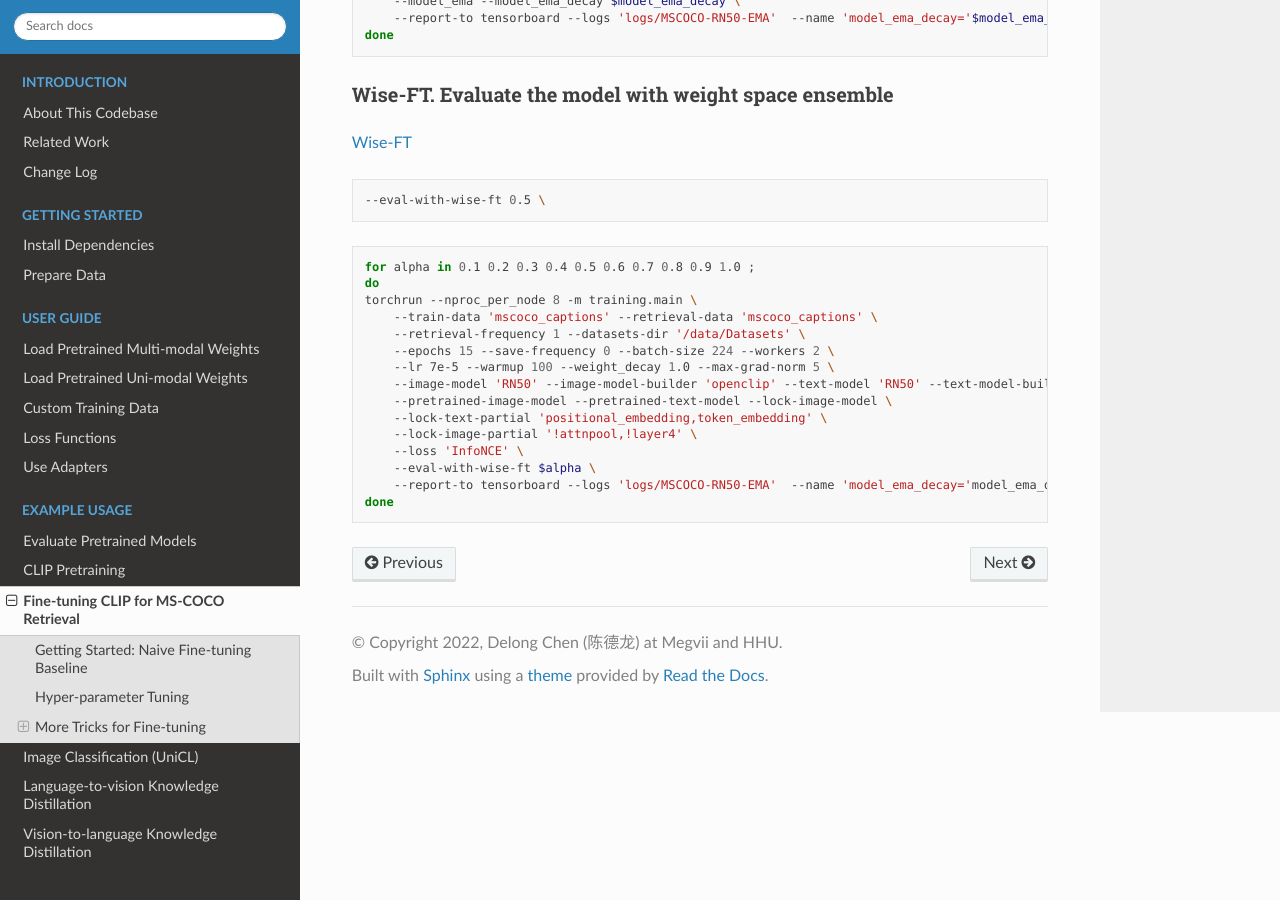
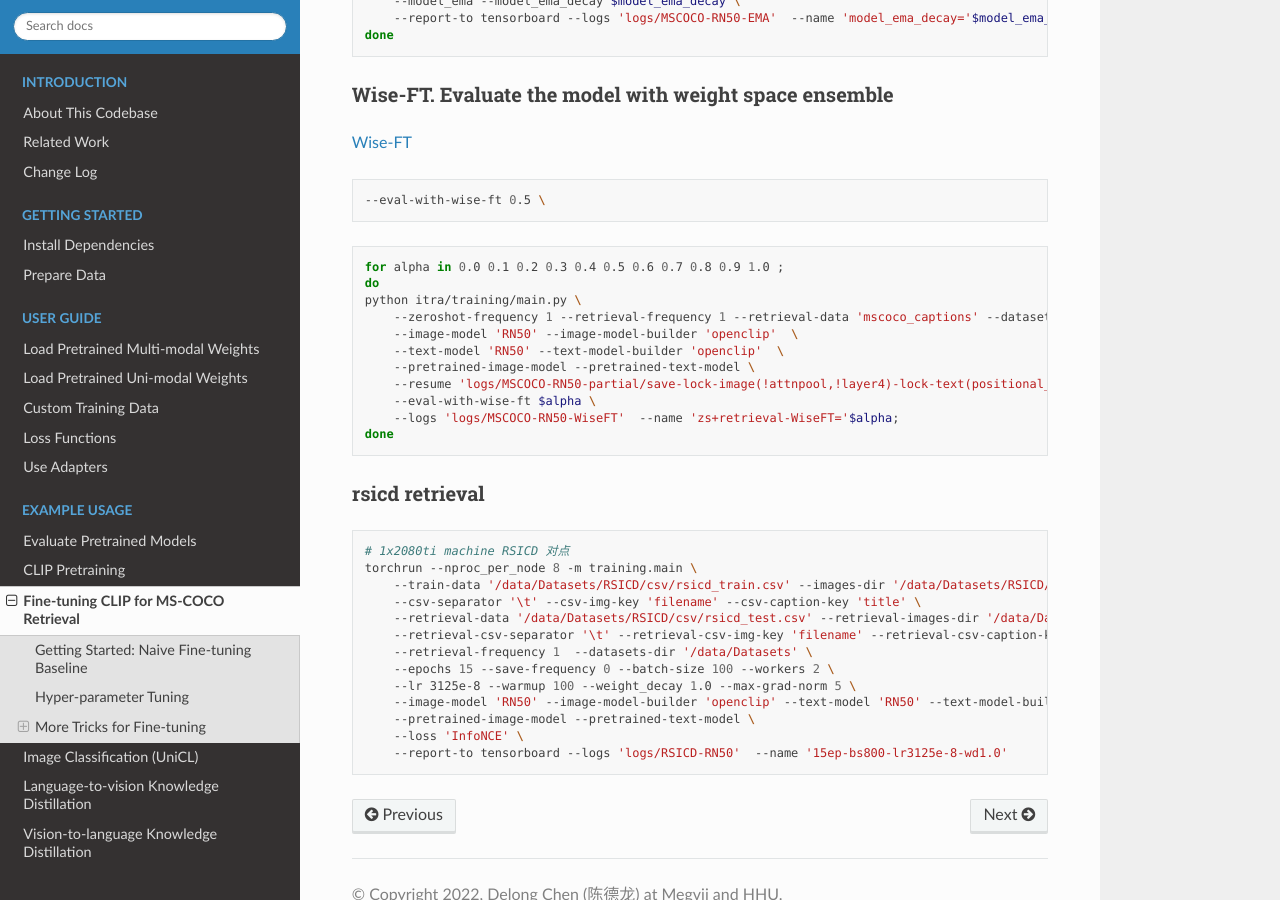
Before and after one commit to ChenDelong1999/ITRA-Documentations, a Sphinx documentation site: the page built from source/Contents/example-usage/clip-finetuning.md, in a window 1280 px wide and 900 px high, scrolled down 4881 px. Built offline with Sphinx 7.4.7 and the Read the Docs theme 2.0.0, drawn with Linux system fonts in a browser that asks for light colours.

````diff
--- a/source/Contents/example-usage/clip-finetuning.md
+++ b/source/Contents/example-usage/clip-finetuning.md
@@ -195,7 +195,6 @@
     --lock-image-partial '!attnpool,!layer4' \
     --loss 'InfoNCE' \
     --report-to tensorboard --logs 'logs/MSCOCO-RN50-partial'  --name 'save-lock-image(!attnpool,!layer4)-lock-text(positional_embedding,token_embedding)-bs1792-lr7e-5'
-
 ```
 </details>
 <br>
@@ -223,7 +222,6 @@
     --layer_decay_text $layer_decay_text;
 done
 ```
-
 
 ### Exponential Moving Average (EMA)
 ```bash
@@ -260,19 +258,33 @@
 
 
 ```bash
-for alpha in 0.1 0.2 0.3 0.4 0.5 0.6 0.7 0.8 0.9 1.0 ;
+for alpha in 0.0 0.1 0.2 0.3 0.4 0.5 0.6 0.7 0.8 0.9 1.0 ;
 do
-torchrun --nproc_per_node 8 -m training.main \
-    --train-data 'mscoco_captions' --retrieval-data 'mscoco_captions' \
-    --retrieval-frequency 1 --datasets-dir '/data/Datasets' \
-    --epochs 15 --save-frequency 0 --batch-size 224 --workers 2 \
-    --lr 7e-5 --warmup 100 --weight_decay 1.0 --max-grad-norm 5 \
-    --image-model 'RN50' --image-model-builder 'openclip' --text-model 'RN50' --text-model-builder 'openclip'\
-    --pretrained-image-model --pretrained-text-model --lock-image-model \
-    --lock-text-partial 'positional_embedding,token_embedding' \
-    --lock-image-partial '!attnpool,!layer4' \
-    --loss 'InfoNCE' \
+python itra/training/main.py \
+    --zeroshot-frequency 1 --retrieval-frequency 1 --retrieval-data 'mscoco_captions' --datasets-dir '/data/Datasets' \
+    --image-model 'RN50' --image-model-builder 'openclip'  \
+    --text-model 'RN50' --text-model-builder 'openclip'  \
+    --pretrained-image-model --pretrained-text-model \
+    --resume 'logs/MSCOCO-RN50-partial/save-lock-image(!attnpool,!layer4)-lock-text(positional_embedding,token_embedding)-bs1792-lr7e-5/checkpoints/epoch_15.pt' \
     --eval-with-wise-ft $alpha \
-    --report-to tensorboard --logs 'logs/MSCOCO-RN50-EMA'  --name 'model_ema_decay='model_ema_decay;
+    --logs 'logs/MSCOCO-RN50-WiseFT'  --name 'zs+retrieval-WiseFT='$alpha;
 done
 ```
+
+
+### rsicd retrieval
+```bash
+# 1x2080ti machine RSICD 对点
+torchrun --nproc_per_node 8 -m training.main \
+    --train-data '/data/Datasets/RSICD/csv/rsicd_train.csv' --images-dir '/data/Datasets/RSICD/RSICD_images/RSICD_images' \
+    --csv-separator '\t' --csv-img-key 'filename' --csv-caption-key 'title' \
+    --retrieval-data '/data/Datasets/RSICD/csv/rsicd_test.csv' --retrieval-images-dir '/data/Datasets/RSICD/RSICD_images/RSICD_images' \
+    --retrieval-csv-separator '\t' --retrieval-csv-img-key 'filename' --retrieval-csv-caption-key 'title' \
+    --retrieval-frequency 1  --datasets-dir '/data/Datasets' \
+    --epochs 15 --save-frequency 0 --batch-size 100 --workers 2 \
+    --lr 3125e-8 --warmup 100 --weight_decay 1.0 --max-grad-norm 5 \
+    --image-model 'RN50' --image-model-builder 'openclip' --text-model 'RN50' --text-model-builder 'openclip'\
+    --pretrained-image-model --pretrained-text-model \
+    --loss 'InfoNCE' \
+    --report-to tensorboard --logs 'logs/RSICD-RN50'  --name '15ep-bs800-lr3125e-8-wd1.0'
+```
````
Also changed, not shown: source/Contents/example-usage/eval-only.md (+0 -11 lines).
